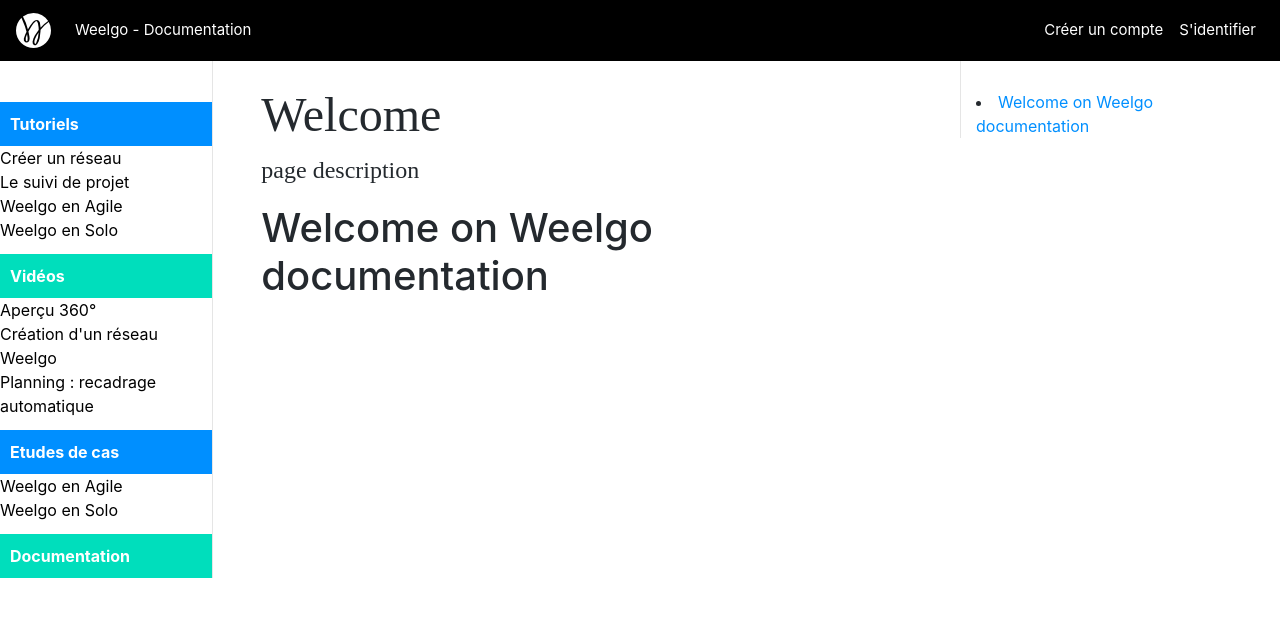
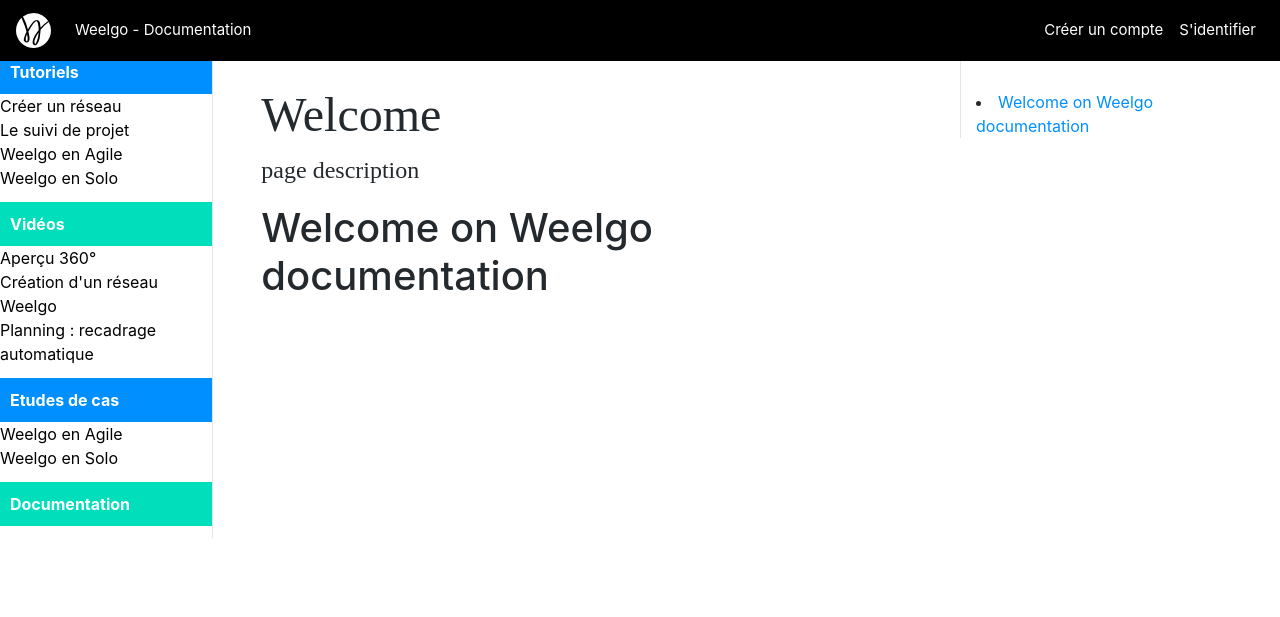
Before and after one commit to Weelgo/weelgo.github.io, a Jekyll site: the page built from index.md, in a window 1280 px wide. Shown: the top 617 px of the page. Built offline with Jekyll 4.4.1, drawn with Linux system fonts in a browser that asks for light colours.

Commit message:
amélioration doc

```diff
--- a/_layouts/docs_fr.html
+++ b/_layouts/docs_fr.html
@@ -59,9 +59,9 @@
 
 	<div class="container-fluid">
       <div class="row flex-xl-nowrap"">
-        <div class="col-12 col-md-2 col-xl-2" style="padding-top: 90px;border-right: 1px solid rgba(0, 0, 0, 0.1);padding-left: 0px;padding-right: 0px;">
+        <div class="col-12 col-md-2 col-xl-2" style="padding-top: 50px;border-right: 1px solid rgba(0, 0, 0, 0.1);padding-left: 0px;padding-right: 0px;">
 			  {% for lev1 in site.data.sitemap_fr %}
-			  	<div style="margin-top: 12px;">
+			  	<div style="margin-bottom: 12px;">
 			  		<div style="padding:10px;font-weight:bold;background-color:{{ lev1.backgroundColor}}; color: {{ lev1.color }};">{{ lev1.name }}</div>
 <!-- 			  		<a class="sideBarLv1" href="{{ site.baseurl }}/fr/{{ lev1.path }}">{{ lev1.name }}</a> -->
 			  		{% for lev2 in lev1.sub %}
```
